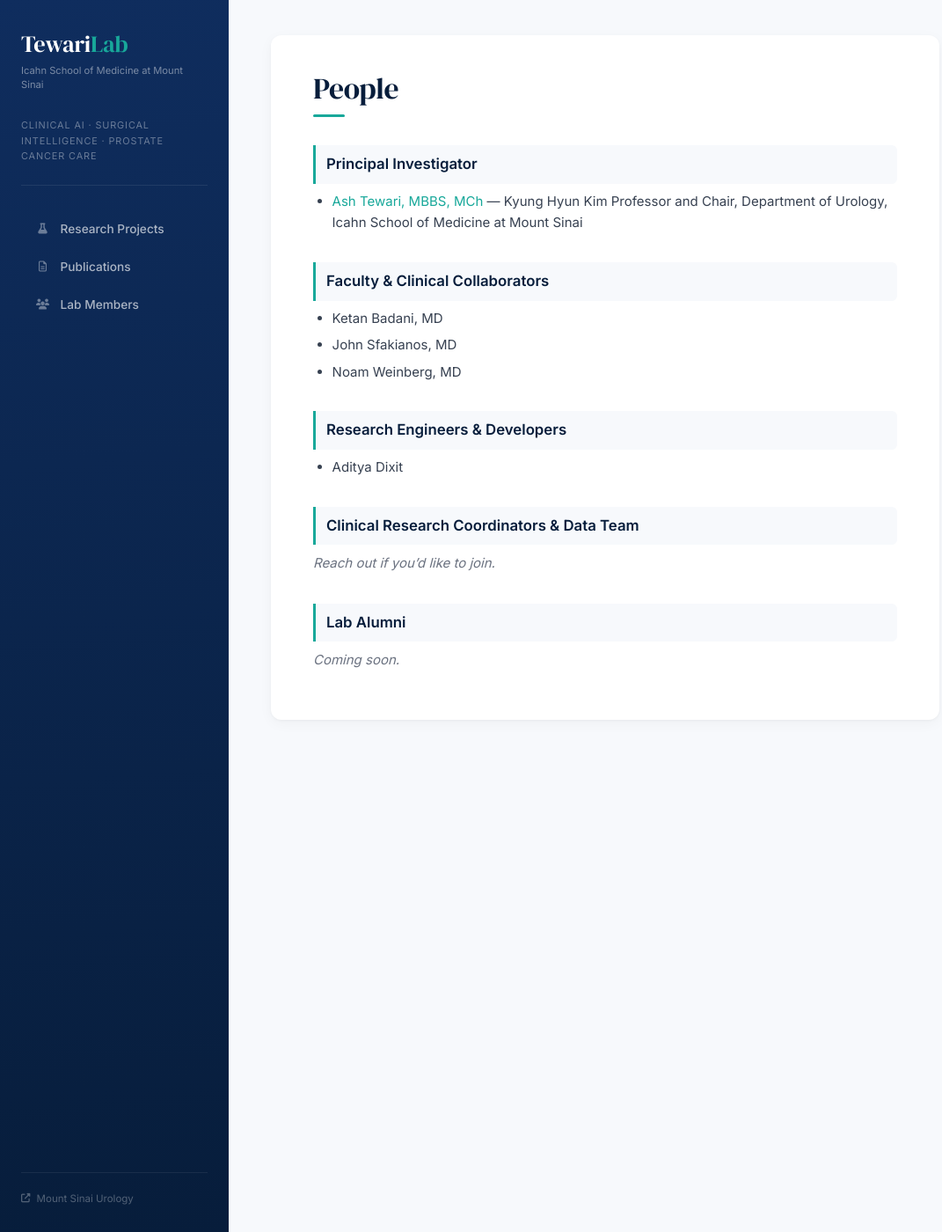
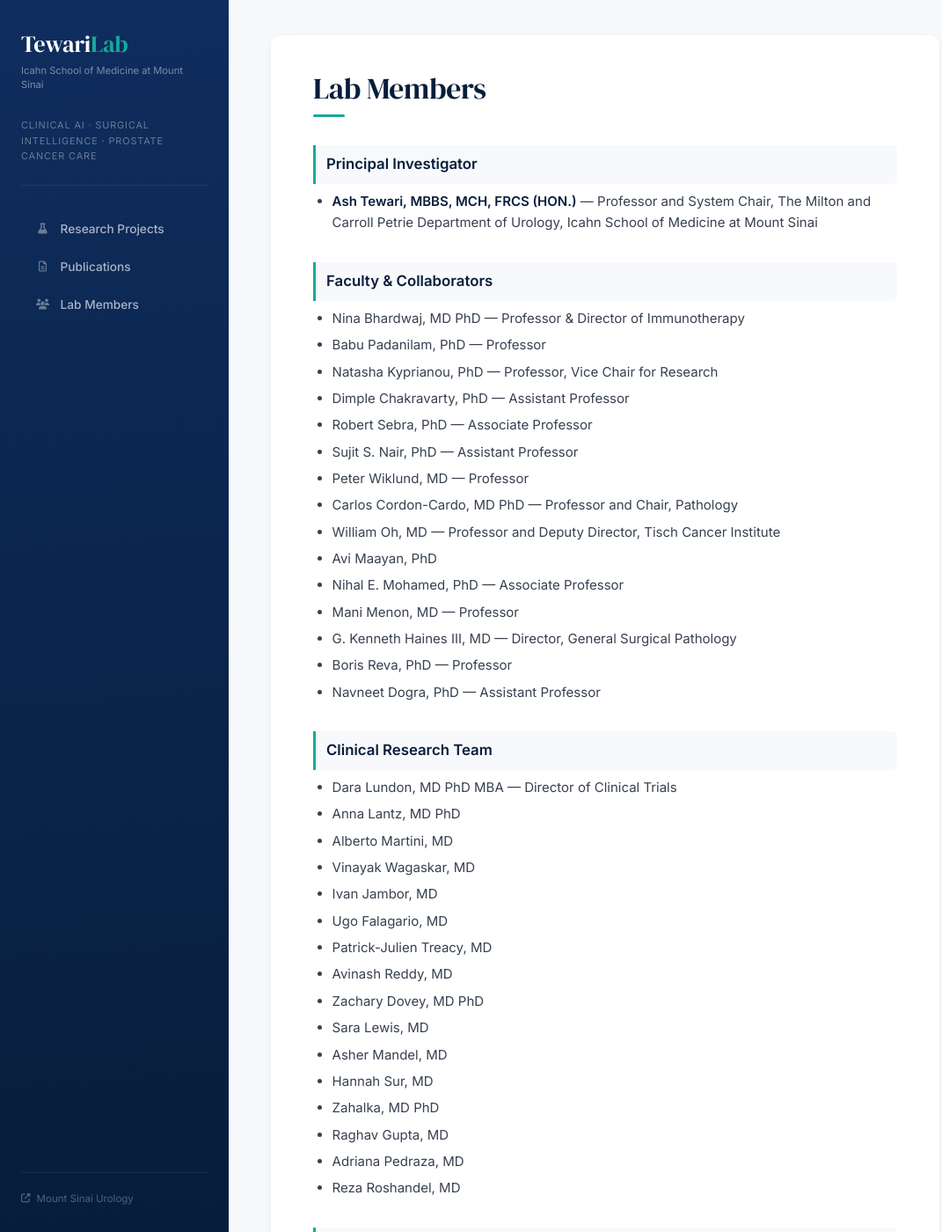
Before and after one commit to Urology-AI/urology-ai.github.io, a Jekyll site: the page built from people/index.md, in a window 1280 px wide and 1400 px high. Shown: the whole window at 88% size, without its empty margins (0-1071 px from the left). Built offline with Jekyll 4.4.1, drawn with Linux system fonts in a browser that asks for light colours; our own code applies the rules of GitHub Pages for plain Markdown files; some of the changed text lies outside the part shown.

Commit message:
Add full lab roster from Tewari Lab slide

```diff
--- a/people/index.md
+++ b/people/index.md
@@ -2,26 +2,63 @@
 layout: default
 ---
 
-# People
+# Lab Members
 
 ## Principal Investigator
 
-* [Ash Tewari, MBBS, MCh](https://www.mountsinai.org/profiles/ash-tewari) — Kyung Hyun Kim Professor and Chair, Department of Urology, Icahn School of Medicine at Mount Sinai
+* **Ash Tewari, MBBS, MCH, FRCS (HON.)** — Professor and System Chair, The Milton and Carroll Petrie Department of Urology, Icahn School of Medicine at Mount Sinai
 
-## Faculty & Clinical Collaborators
+## Faculty & Collaborators
 
-* Ketan Badani, MD
-* John Sfakianos, MD
-* Noam Weinberg, MD
+* Nina Bhardwaj, MD PhD — Professor & Director of Immunotherapy
+* Babu Padanilam, PhD — Professor
+* Natasha Kyprianou, PhD — Professor, Vice Chair for Research
+* Dimple Chakravarty, PhD — Assistant Professor
+* Robert Sebra, PhD — Associate Professor
+* Sujit S. Nair, PhD — Assistant Professor
+* Peter Wiklund, MD — Professor
+* Carlos Cordon-Cardo, MD PhD — Professor and Chair, Pathology
+* William Oh, MD — Professor and Deputy Director, Tisch Cancer Institute
+* Avi Maayan, PhD
+* Nihal E. Mohamed, PhD — Associate Professor
+* Mani Menon, MD — Professor
+* G. Kenneth Haines III, MD — Director, General Surgical Pathology
+* Boris Reva, PhD — Professor
+* Navneet Dogra, PhD — Assistant Professor
 
-## Research Engineers & Developers
+## Clinical Research Team
 
-* Aditya Dixit
+* Dara Lundon, MD PhD MBA — Director of Clinical Trials
+* Anna Lantz, MD PhD
+* Alberto Martini, MD
+* Vinayak Wagaskar, MD
+* Ivan Jambor, MD
+* Ugo Falagario, MD
+* Patrick-Julien Treacy, MD
+* Avinash Reddy, MD
+* Zachary Dovey, MD PhD
+* Sara Lewis, MD
+* Asher Mandel, MD
+* Hannah Sur, MD
+* Zahalka, MD PhD
+* Raghav Gupta, MD
+* Adriana Pedraza, MD
+* Reza Roshandel, MD
 
-## Clinical Research Coordinators & Data Team
+## Research & Data Team
 
-*Reach out if you'd like to join.*
-
-## Lab Alumni
-
-*Coming soon.*
+* Cynthia J. Knauer, RN MS AOCS
+* Parita Ratnani, MPH BDS
+* Sobotka Stanislaw, PhD
+* Kamal Bhatt
+* Rachel Weil
+* Ina Pavlova, PhD
+* Goutam Chakraborty, PhD
+* Juan Arriaga, PhD
+* Thomas Bessede
+* Swati Bhardwaj
+* Lily Davenport, RN
+* Cristina Pasat-Karasik, RN
+* Henry Jodka
+* Daniel Ajabshir
+* Yashaswini Agarwal
```
